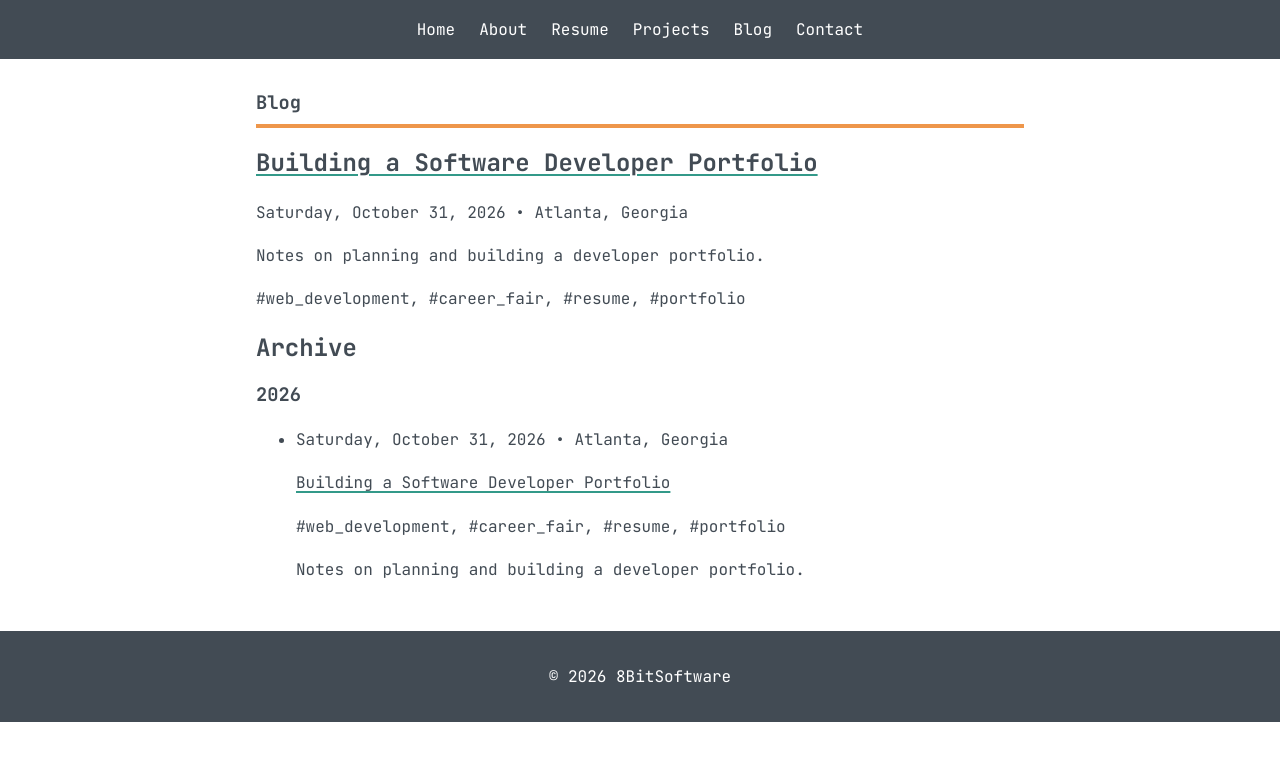
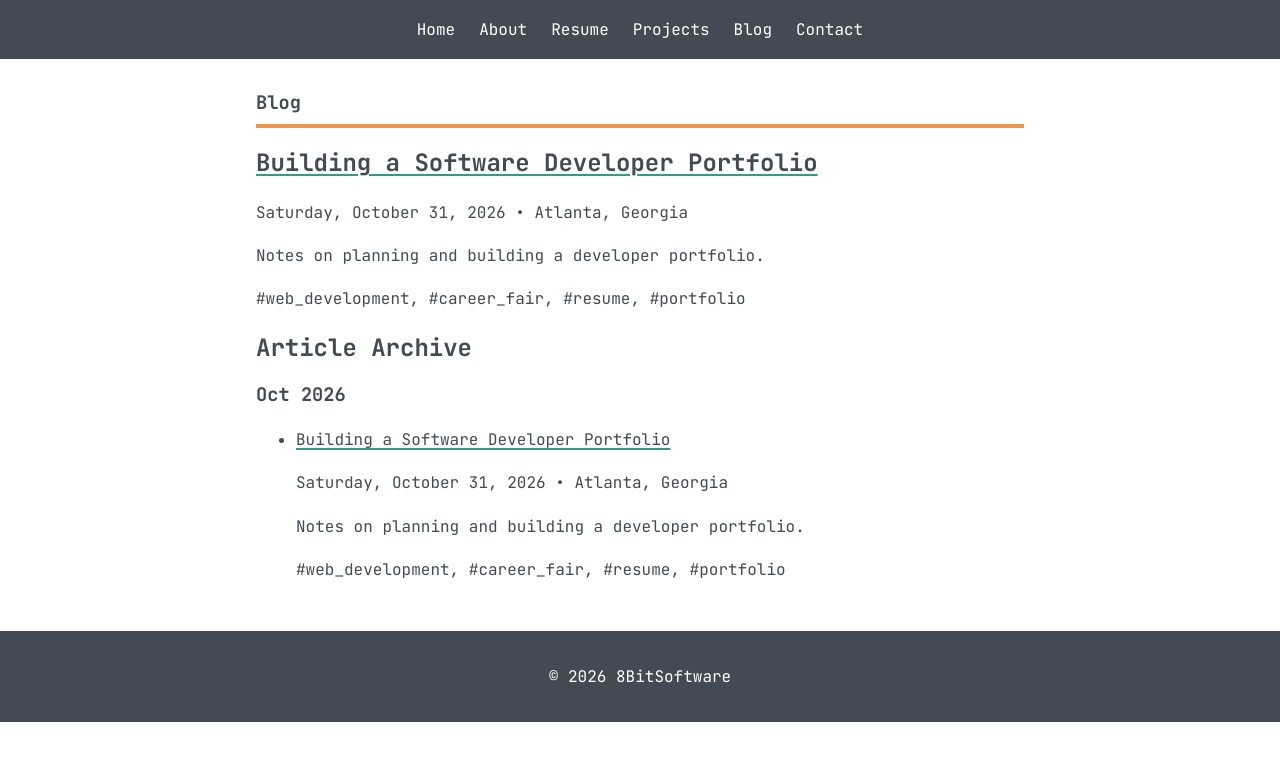
Before and after one commit to 8Bitsian/Resume, a Jekyll site: the page built from pages/blog.md, in a window 1280 px wide. Shown: the top 761 px of the page. Built offline with Jekyll 4.4.1, drawn with Linux system fonts in a browser that asks for light colours.

Commit message:
Update post archive to group by month

```diff
--- a/_includes/feed.html
+++ b/_includes/feed.html
@@ -1,13 +1,16 @@
 <aside class="post-archive" aria-label="Post archive">
-  <h2>Archive</h2>
+  <h2>Article Archive</h2>
 
-  {% assign posts_by_year = site.posts | group_by_exp: "post", "post.date | date: '%Y'" %}
-  {% for year_group in posts_by_year %}
-    <section class="archive-year">
-      <h3>{{ year_group.name }}</h3>
+  {% assign posts_by_month = site.posts | group_by_exp: "post", "post.date | date: '%b %Y'" %}
+
+  {% for month_group in posts_by_month %}
+    <section class="archive-month">
+      <h3>{{ month_group.name }}</h3>
       <ul>
-        {% for post in year_group.items %}
+        {% for post in month_group.items %}
           <li>
+            <a href="{{ post.url | relative_url }}">{{ post.title }}</a>
+
             <p class="post-meta">
               <time datetime="{{ post.date | date_to_xmlschema }}">
                 {{ post.date | date: "%A, %B %-d, %Y" }}
@@ -15,7 +18,7 @@
               {% if post.location %} • {{ post.location }}{% endif %}
             </p>
 
-            <a href="{{ post.url | relative_url }}">{{ post.title }}</a>
+            <p>{{ post.description | default: post.excerpt | strip_html | strip_newlines | truncate: 120 }}</p>
 
             {% if post.tags.size > 0 %}
               <p class="post-tags">
@@ -25,7 +28,6 @@
               </p>
             {% endif %}
 
-            <p>{{ post.description | default: post.excerpt | strip_html | strip_newlines | truncate: 120 }}</p>
           </li>
         {% endfor %}
       </ul>
```
